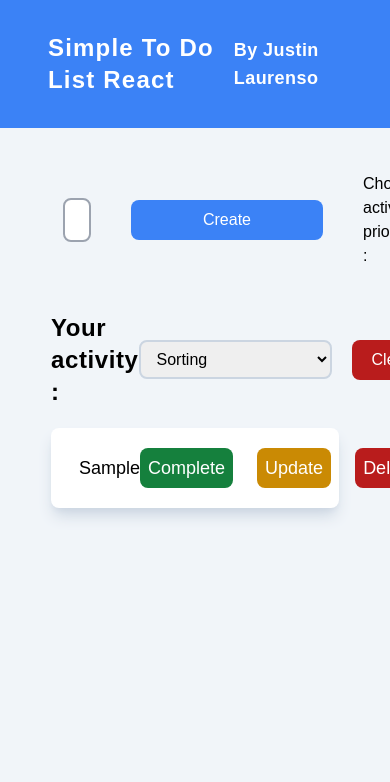
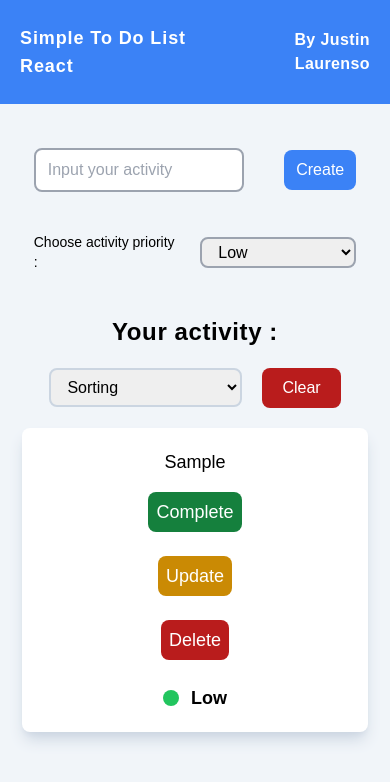
Before and after one commit to justinlaurenso166/todolist-react, a React (Vite) app: page / in a window 390 px wide. Both pictures are taken after typing "Sample" into the empty fields and a click on the input "Create". Shown: the top 782 px of the page. Built offline with nearby package versions, Linux system fonts and the light colour scheme.

Commit message:
Update Todolist

```diff
--- a/src/App.css
+++ b/src/App.css
@@ -22,7 +22,7 @@
 
 .ReactModal__Overlay {
     opacity: 0;
-    transition: opacity 500ms ease-in-out;
+    transition: opacity 300ms ease-in-out;
 }
 
 .ReactModal__Overlay--after-open {
--- a/src/components/Header.jsx
+++ b/src/components/Header.jsx
@@ -5,12 +5,12 @@ export default function Header() {
 
     return (
         <div>
-            <header className="bg-blue-500 px-12 py-8">
+            <header className="bg-blue-500 lg:px-12 lg:py-8 px-5 py-6">
                 <nav className="flex items-center justify-between">
                     <Link to={"/"}>
-                        <div className="text-white text-2xl font-bold tracking-wider">Simple To Do List React</div>
+                        <div className="text-white text-lg lg:text-2xl font-bold tracking-wider">Simple To Do List React</div>
                     </Link>
-                    <div className="flex gap-10 text-white font-semibold tracking-wide text-lg">
+                    <div className="flex gap-10 text-white font-semibold tracking-wide lg:text-lg text-md text-right">
                         <span>By Justin Laurenso</span>
                     </div>
                 </nav>
--- a/src/views/Home.jsx
+++ b/src/views/Home.jsx
@@ -2,6 +2,8 @@ import { useEffect, useRef, useState } from "react";
 import Header from "../components/Header"
 import noData from "./../assets/img/no_data.svg"
 import Modal from "react-modal"
+
+Modal.setAppElement("#root");
 
 export default function Home() {
     const [todos, setTodo] = useState([]);
@@ -101,19 +103,19 @@ export default function Home() {
         <div className="bg-slate-100 h-screen overflow-y-auto">
             <div className="header"><Header /></div>
             <main>
-                <div className="w-4/5 m-auto my-10">
+                <div className="lg:w-4/5 w-[95%] m-auto my-10">
                     <form onSubmit={type.current === 'add' ? addTodo : editTodo}>
-                        <div className="flex gap-10 px-6 py-1">
+                        <div className="flex gap-10 px-6 py-1 flex-col lg:flex-row">
                             <div className="flex-1 flex gap-10 items-center">
                                 <div className="flex-1 w-full">
                                     <input type="text" name="todo" id="todo" placeholder="Input your activity" className="w-full py-2 px-3 border-2 border-gray-400 rounded-lg" value={activity} onChange={(event) => { setActivity(event.target.value) }} required />
                                 </div>
-                                <div className="flex-0 w-48">
+                                <div className="flex-0 lg:w-48">
                                     <input type={"submit"} className="w-full bg-blue-500 hover:bg-blue-600 hover:cursor-pointer py-2 px-3 rounded-lg text-white" value={type.current === "add" ? "Create" : "Save Changes"} />
                                 </div>
                             </div>
                             <div className="flex-1 items-center flex justify-end">
-                                <label htmlFor="priority">Choose activity priority : </label>
+                                <label htmlFor="priority" className="text-sm lg:text-lg">Choose activity priority : </label>
                                 <select name="priority" id="priority" className="ml-5 border-2 border-gray-400 rounded-lg py-1 px-3" onChange={(e) => { setPriority(e.target.value) }} value={priority}>
                                     <option disabled value={"-"}>Choose priority</option>
                                     <option value={"2"}>High</option>
@@ -124,12 +126,12 @@ export default function Home() {
                         </div>
                     </form>
                     <div className="mt-10 px-3">
-                        <div className="flex items-center">
+                        <div className="flex items-center lg:flex-row flex-col">
                             <div className="flex-1">
                                 <h1 className="tracking-wide text-2xl font-bold">Your activity : </h1>
                             </div>
                             {todos.length > 0 &&
-                                <div className="flex-0 flex">
+                                <div className="flex-0 flex lg:mt-0 mt-5">
                                     <div className="flex-1">
                                         <select value={sort} onChange={(e) => { setSort(e.target.value) }} className="py-2 mr-5 border-2 rounded-lg border-slate-300 px-3">
                                             <option defaultChecked value={""}>Sorting</option>
@@ -152,11 +154,11 @@ export default function Home() {
 
                                     return (
                                         <div key={td.id} className="mt-5 bg-white shadow-lg shadow-slate-300 rounded-lg py-5 px-7 text-lg">
-                                            <div className="flex items-center">
+                                            <div className="flex items-center lg:flex-row flex-col">
                                                 <div className="flex-1">
                                                     <span className={td.complete ? "line-through" : ""}>{td.activity}</span>
                                                 </div>
-                                                <div className="flex-1 flex items-center text-center gap-6">
+                                                <div className="flex-1 flex flex-col lg:flex-row lg:mt-0 mt-4 items-center text-center gap-6">
                                                     <div className="flex-1">
                                                         <button className="bg-green-700 hover:bg-green-600 text-white px-2 w-full py-1.5 rounded-lg" onClick={() => { completeTodo(td.id) }}>{td.complete ? "Cancel" : "Complete"}</button>
                                                     </div>
@@ -182,7 +184,7 @@ export default function Home() {
                             }
                             {todos.length === 0 &&
                                 <div className="text-center mt-10 w-full py-5">
-                                    <img src={noData} alt="no_data" className="w-80 m-auto" />
+                                    <img src={noData} alt="no_data" className="w-2/3 lg:w-80 m-auto" />
                                     <p className="mt-10 text-xl">There is no activity right now.</p>
                                 </div>
                             }
```
